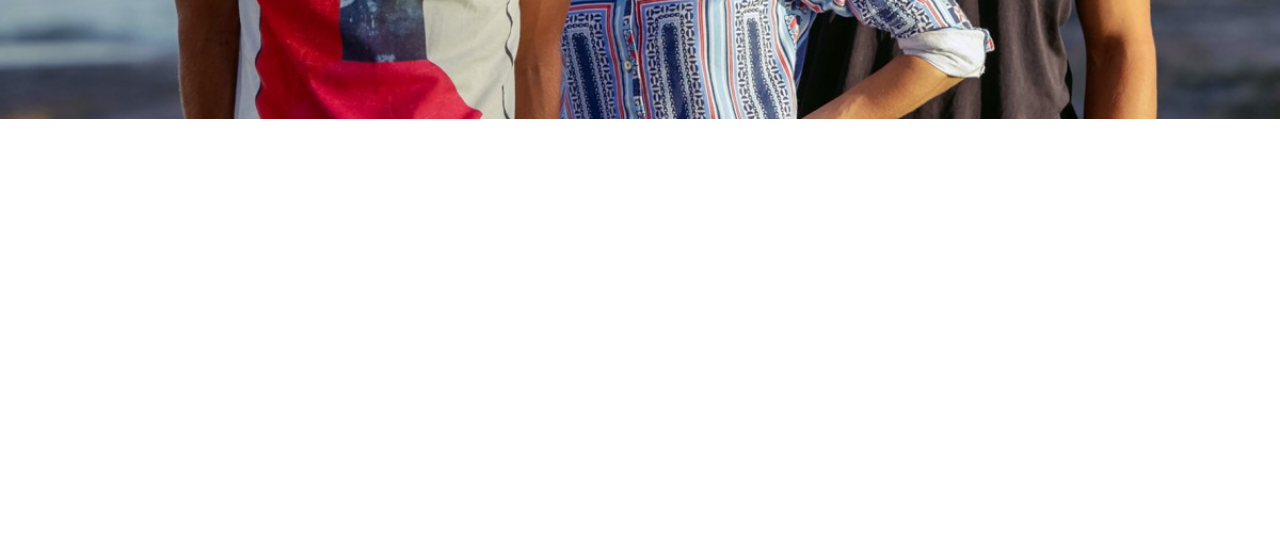
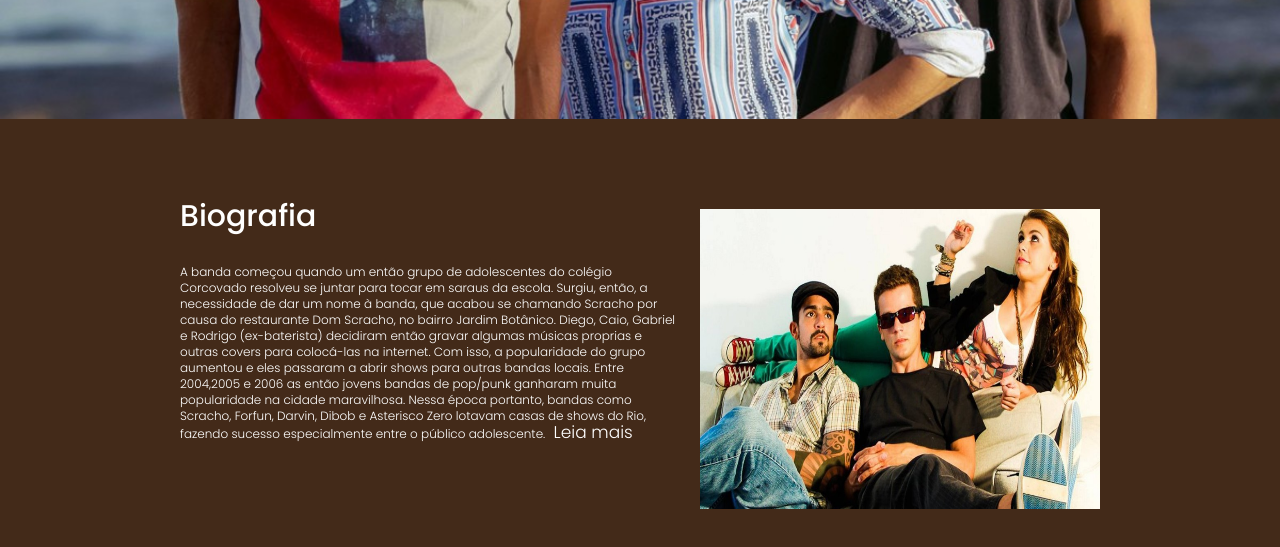
Before and after one commit to luizlipe/pagina-tributo, a plain HTML site: page index.html in a window 1280 px wide. Shown: the part 571-1118 px from the top of the page. Before the commit the page ends 800 px from the top, so only its background shows below. Drawn offline with Linux system fonts and the light colour scheme.

Commit message:
bio concluida

```diff
--- a/assets/css/style.css
+++ b/assets/css/style.css
@@ -61,3 +61,46 @@ body {
   left: 30px;
   text-shadow: #f8b418 5px 5px;
 }
+.bio {
+  display: flex;
+  justify-content: center;
+  background-color: #432a19;
+  color: #fff;
+  padding-top: 50px;
+  padding-bottom: 50px;
+}
+
+.bio .bio-desc {
+  width: 500px;
+  height: auto;
+}
+.bio .bio-desc h2 {
+  font-family: 'Poppins', sans-serif;
+  font-size: 30px;
+  font-weight: 500;
+}
+
+.bio .bio-desc p {
+  font-family: 'Poppins', sans-serif;
+  font-size: 12px;
+  line-height: 16px;
+  font-weight: 300;
+}
+.bio .bio-desc a {
+  text-decoration: none;
+  font-size: 17px;
+  color: #fff;
+  margin-left: 5px;
+  font-family: 'Poppins', sans-serif;
+}
+.bio .bio-desc a:hover {
+  color: #f8b418;
+  text-decoration: underline;
+}
+
+.bio .bio-img img {
+  width: 400px;
+  height: 300px;
+  margin-top: 40px;
+  margin-left: 20px;
+}
--- a/index.html
+++ b/index.html
@@ -21,6 +21,33 @@
       <section class="banner">
         <div class="banner-title"><h1>Banda Scracho</h1></div>
       </section>
+      <section class="bio">
+        <div class="bio-desc">
+          <h2>Biografia</h2>
+          <p>
+            A banda começou quando um então grupo de adolescentes do colégio
+            Corcovado resolveu se juntar para tocar em saraus da escola. Surgiu,
+            então, a necessidade de dar um nome à banda, que acabou se chamando
+            Scracho por causa do restaurante Dom Scracho, no bairro Jardim
+            Botânico. Diego, Caio, Gabriel e Rodrigo (ex-baterista) decidiram
+            então gravar algumas músicas proprias e outras covers para
+            colocá-las na internet. Com isso, a popularidade do grupo aumentou e
+            eles passaram a abrir shows para outras bandas locais. Entre
+            2004,2005 e 2006 as então jovens bandas de pop/punk ganharam muita
+            popularidade na cidade maravilhosa. Nessa época portanto, bandas
+            como Scracho, Forfun, Darvin, Dibob e Asterisco Zero lotavam casas
+            de shows do Rio, fazendo sucesso especialmente entre o público
+            adolescente.
+            <a
+              href="https://pt.wikipedia.org/wiki/Scracho#:~:text=Scracho%20foi%20uma%20banda%20brasileira,o%20DVD%20MTV%20Apresenta%3A%20Scracho."
+              >Leia mais</a
+            >
+          </p>
+        </div>
+        <div class="bio-img">
+          <img src="assets/img/img2.jpg" alt="integrantes" />
+        </div>
+      </section>
     </div>
   </body>
 </html>
```
